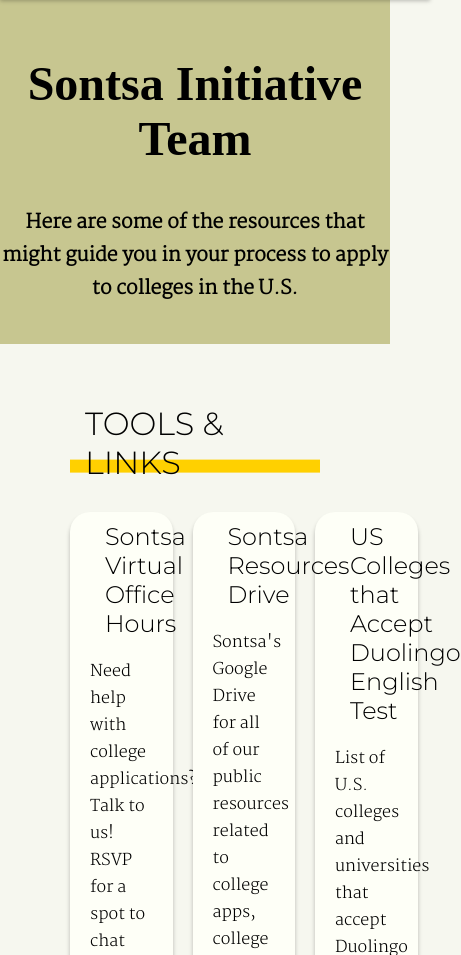
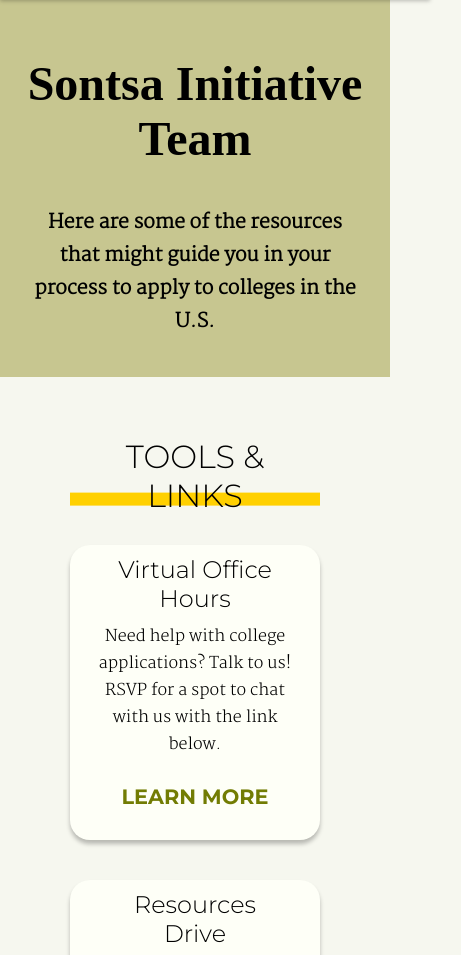
Before and after one commit to tenchonzom/sontsainitiative, a plain HTML site: page resources.html in a window 390 px wide. Shown: the part 84-1039 px from the top of the page, 461 px wide, since content can reach past the window. Drawn offline with Linux system fonts and the light colour scheme; a web font is replaced by a local one.

Commit message:
resources mobile styling and cleanup

```diff
--- a/css/resources.css
+++ b/css/resources.css
@@ -183,3 +183,45 @@
     font-family: 'Montserrat', serif;
     font-size: 1.5em;
 }
+
+/* Media Queries for Responsive Design */
+/* less content in mobile version for simpler viewing */
+
+@media (max-width: 768px) {
+    .resources_title h3 {
+        margin-left: 30px;
+        margin-right: 30px;
+    }
+
+    .tools_and_links {
+        text-align: center;
+    }
+
+    .tools_row {
+        flex-direction: column;
+        justify-content: center;
+        gap: 40px;
+    }
+
+    .tool_box {
+        padding: 10px 20px;
+        width: auto;
+    }
+
+    .tool_box p {
+        margin-top: 10px;
+    }
+
+    .past_workshops {
+        text-align: center;
+    }
+
+    .workshop_row {
+        flex-direction: column;
+        margin-bottom: 0px;
+    }
+
+    .video {
+        margin-bottom: 40px;
+    }
+}
--- a/resources.html
+++ b/resources.html
@@ -64,7 +64,7 @@
                 <h3>TOOLS & LINKS</h3>
                 <div class="tools_row">
                     <div class="tool_box">
-                        <h3>Sontsa Virtual Office Hours</h3>
+                        <h3>Virtual Office Hours</h3>
                         <p>
                             Need help with college applications? Talk to us! RSVP for a spot to chat with us with the
                             link below.
@@ -75,7 +75,7 @@
                     </div>
 
                     <div class="tool_box">
-                        <h3>Sontsa Resources Drive</h3>
+                        <h3>Resources Drive</h3>
                         <p>
                             Sontsa's Google Drive for all of our public resources related to college apps, college
                             essays, resumes, interviews, and more!
```
